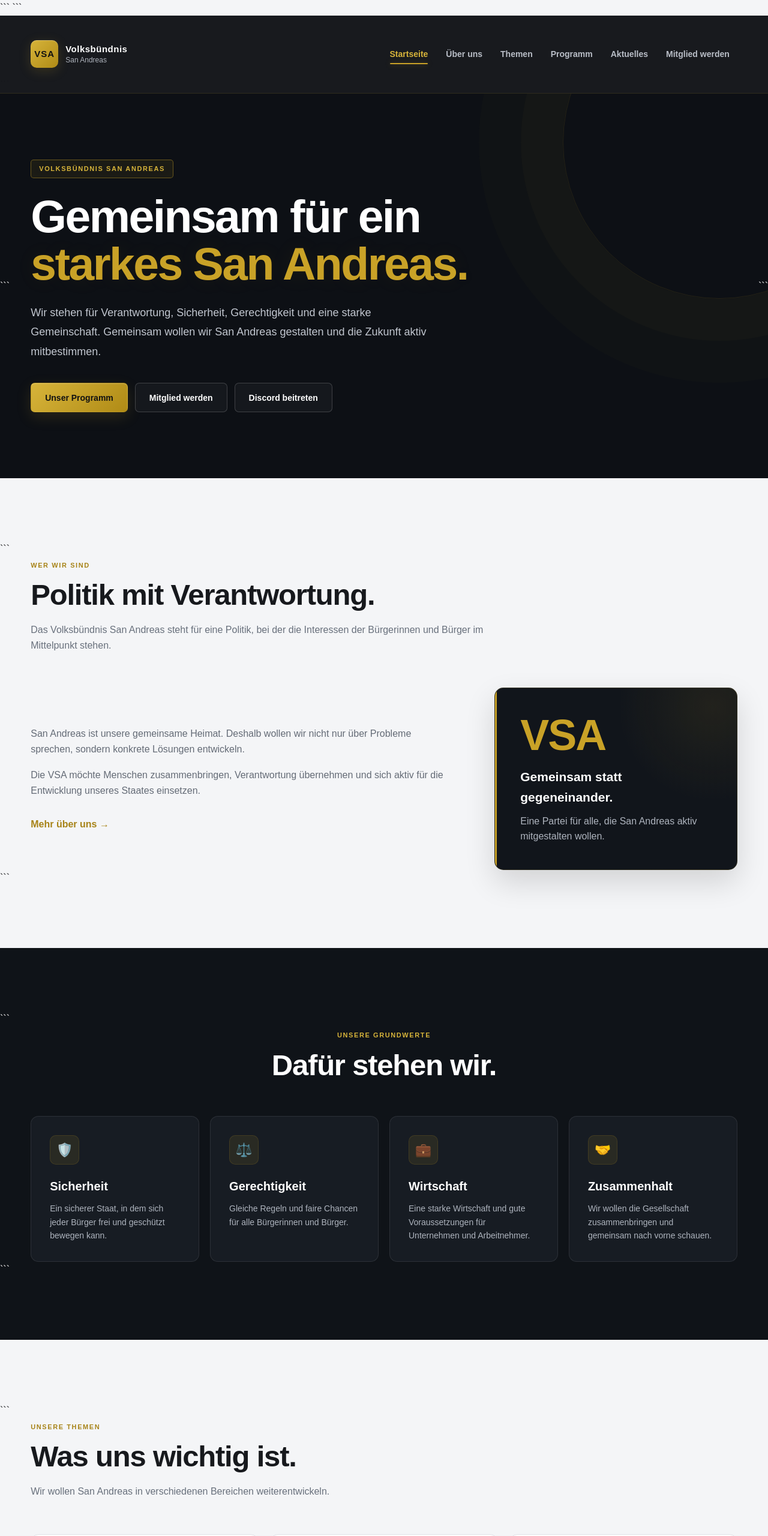
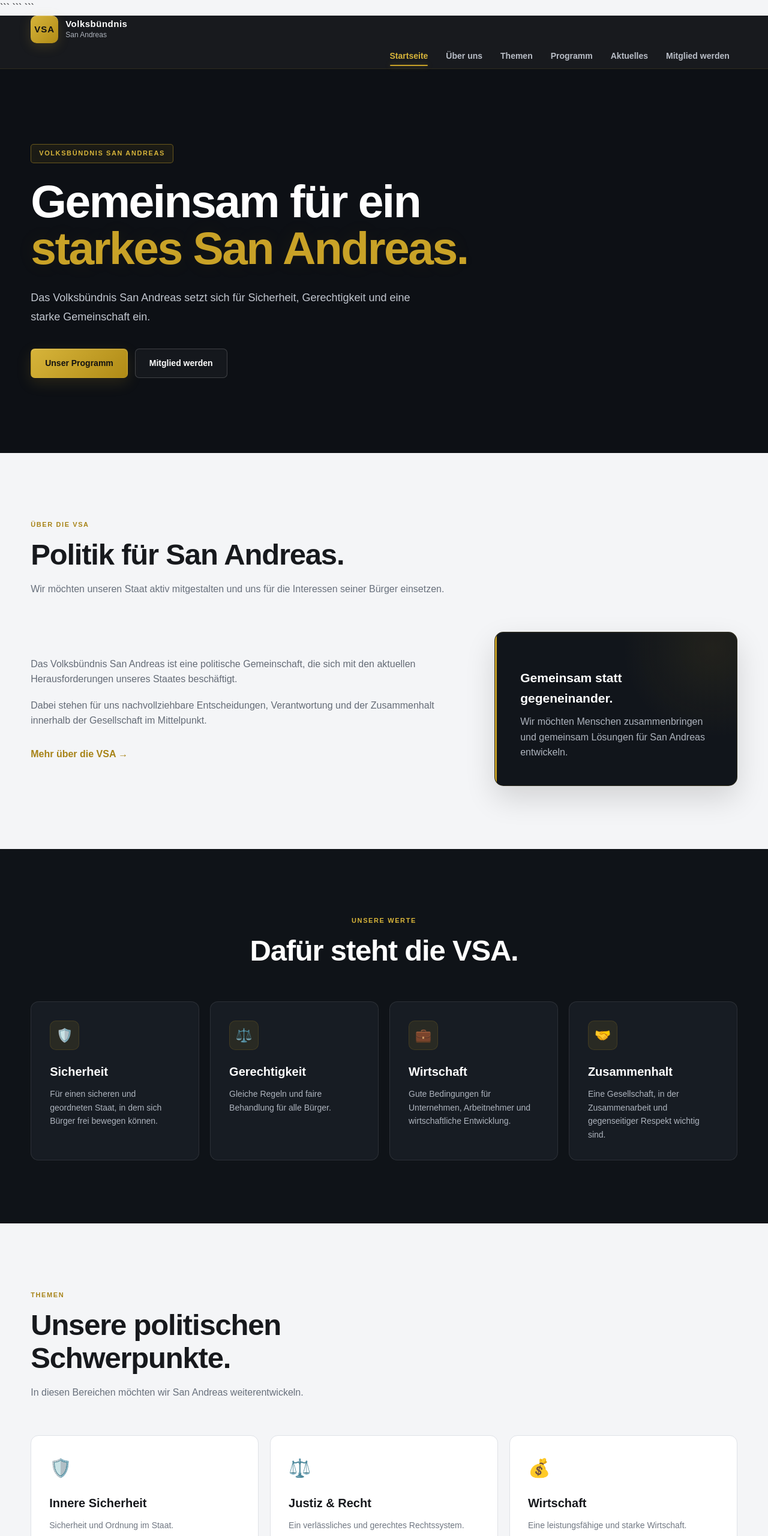
Before and after one commit to mikeslipko-commits/VSA-Website, a website: page index.html in a window 1280 px wide. Shown: the top 2560 px of the page at 60% size. Drawn offline with Linux system fonts and the light colour scheme.

Commit message:
Update index.html

````diff
--- a/index.html
+++ b/index.html
@@ -10,7 +10,7 @@
 
 <meta
     name="description"
-    content="Volksbündnis San Andreas – Gemeinsam für ein starkes San Andreas."
+    content="Offizielle Website des Volksbündnis San Andreas (VSA)."
 >
 
 <link rel="stylesheet" href="style.css">
@@ -20,26 +20,19 @@
 
 <body>
 
-<!-- NAVIGATION -->
-
+```
 <header class="navbar">
 
-```
-<div class="container nav-container">
+    <div class="container">
 
         <a href="index.html" class="logo">
-
-        <div class="logo-mark">
-            VSA
-        </div>
+            <div class="logo-mark">VSA</div>
 
             <div class="logo-name">
                 <strong>Volksbündnis</strong>
                 <span>San Andreas</span>
             </div>
-
         </a>
-
 
         <nav class="nav-links">
 
@@ -70,41 +63,32 @@
         </nav>
 
     </div>
-```
 
 </header>
 
+
 <main>
-
-<!-- HERO -->
 
     <section class="hero">
 
-```
-<div class="hero-background"></div>
-
-<div class="container hero-container">
+        <div class="container">
 
             <div class="hero-content">
 
-        <div class="badge">
+                <span class="badge">
                     VOLKSBÜNDNIS SAN ANDREAS
-        </div>
-
+                </span>
 
                 <h1>
                     Gemeinsam für ein
                     <span>starkes San Andreas.</span>
                 </h1>
 
-
                 <p>
-            Wir stehen für Verantwortung, Sicherheit,
-            Gerechtigkeit und eine starke Gemeinschaft.
-            Gemeinsam wollen wir San Andreas gestalten
-            und die Zukunft aktiv mitbestimmen.
+                    Das Volksbündnis San Andreas setzt sich
+                    für Sicherheit, Gerechtigkeit und eine
+                    starke Gemeinschaft ein.
                 </p>
-
 
                 <div class="hero-buttons">
 
@@ -122,45 +106,32 @@
                         Mitglied werden
                     </a>
 
-            <a
-                href="https://discord.gg/KZX3hNKxK"
-                class="button button-secondary"
-                target="_blank"
-                rel="noopener noreferrer"
-            >
-                Discord beitreten
-            </a>
+                </div>
 
             </div>
 
         </div>
 
-</div>
-```
-
     </section>
 
-<!-- ÜBER UNS -->
 
     <section class="section">
 
-```
         <div class="container">
 
             <div class="section-heading">
 
                 <span class="small-label">
-            WER WIR SIND
+                    ÜBER DIE VSA
                 </span>
 
                 <h2>
-            Politik mit Verantwortung.
+                    Politik für San Andreas.
                 </h2>
 
                 <p>
-            Das Volksbündnis San Andreas steht für eine
-            Politik, bei der die Interessen der Bürgerinnen
-            und Bürger im Mittelpunkt stehen.
+                    Wir möchten unseren Staat aktiv mitgestalten
+                    und uns für die Interessen seiner Bürger einsetzen.
                 </p>
 
             </div>
@@ -171,23 +142,22 @@
                 <div class="about-text">
 
                     <p>
-                San Andreas ist unsere gemeinsame Heimat.
-                Deshalb wollen wir nicht nur über Probleme
-                sprechen, sondern konkrete Lösungen
-                entwickeln.
+                        Das Volksbündnis San Andreas ist eine politische
+                        Gemeinschaft, die sich mit den aktuellen
+                        Herausforderungen unseres Staates beschäftigt.
                     </p>
 
                     <p>
-                Die VSA möchte Menschen zusammenbringen,
-                Verantwortung übernehmen und sich aktiv
-                für die Entwicklung unseres Staates einsetzen.
+                        Dabei stehen für uns nachvollziehbare Entscheidungen,
+                        Verantwortung und der Zusammenhalt innerhalb
+                        der Gesellschaft im Mittelpunkt.
                     </p>
 
                     <a
                         href="ueber-uns.html"
                         class="text-link"
                     >
-                Mehr über uns →
+                        Mehr über die VSA →
                     </a>
 
                 </div>
@@ -195,19 +165,13 @@
 
                 <div class="about-highlight">
 
-            <div class="highlight-number">
-                VSA
-            </div>
-
-            <div>
-
                     <strong>
                         Gemeinsam statt gegeneinander.
                     </strong>
 
                     <p>
-                    Eine Partei für alle,
-                    die San Andreas aktiv mitgestalten wollen.
+                        Wir möchten Menschen zusammenbringen und
+                        gemeinsam Lösungen für San Andreas entwickeln.
                     </p>
 
                 </div>
@@ -216,33 +180,27 @@
 
         </div>
 
-</div>
-```
-
     </section>
 
-<!-- GRUNDWERTE -->
 
     <section class="section section-dark">
 
-```
         <div class="container">
 
             <div class="section-heading centered">
 
                 <span class="small-label">
-            UNSERE GRUNDWERTE
+                    UNSERE WERTE
                 </span>
 
                 <h2>
-            Dafür stehen wir.
+                    Dafür steht die VSA.
                 </h2>
 
             </div>
 
 
             <div class="values-grid">
-
 
                 <article class="value-card">
 
@@ -255,9 +213,8 @@
                     </h3>
 
                     <p>
-                Ein sicherer Staat, in dem sich
-                jeder Bürger frei und geschützt
-                bewegen kann.
+                        Für einen sicheren und geordneten Staat,
+                        in dem sich Bürger frei bewegen können.
                     </p>
 
                 </article>
@@ -274,8 +231,8 @@
                     </h3>
 
                     <p>
-                Gleiche Regeln und faire Chancen
-                für alle Bürgerinnen und Bürger.
+                        Gleiche Regeln und faire Behandlung
+                        für alle Bürger.
                     </p>
 
                 </article>
@@ -292,9 +249,8 @@
                     </h3>
 
                     <p>
-                Eine starke Wirtschaft und gute
-                Voraussetzungen für Unternehmen
-                und Arbeitnehmer.
+                        Gute Bedingungen für Unternehmen,
+                        Arbeitnehmer und wirtschaftliche Entwicklung.
                     </p>
 
                 </article>
@@ -311,41 +267,36 @@
                     </h3>
 
                     <p>
-                Wir wollen die Gesellschaft
-                zusammenbringen und gemeinsam
-                nach vorne schauen.
+                        Eine Gesellschaft, in der Zusammenarbeit
+                        und gegenseitiger Respekt wichtig sind.
                     </p>
 
                 </article>
 
+            </div>
 
         </div>
 
-</div>
-```
-
     </section>
 
-<!-- THEMEN -->
 
     <section class="section">
 
-```
         <div class="container">
 
             <div class="section-heading">
 
                 <span class="small-label">
-            UNSERE THEMEN
+                    THEMEN
                 </span>
 
                 <h2>
-            Was uns wichtig ist.
+                    Unsere politischen Schwerpunkte.
                 </h2>
 
                 <p>
-            Wir wollen San Andreas in verschiedenen
-            Bereichen weiterentwickeln.
+                    In diesen Bereichen möchten wir San Andreas
+                    weiterentwickeln.
                 </p>
 
             </div>
@@ -353,11 +304,7 @@
 
             <div class="topics-grid">
 
-
-        <a
-            href="themen.html"
-            class="topic-card"
-        >
+                <a href="themen.html" class="topic-card">
 
                     <span class="topic-icon">
                         🛡️
@@ -368,8 +315,7 @@
                     </h3>
 
                     <p>
-                Sicherheit und Ordnung
-                im gesamten Staat.
+                        Sicherheit und Ordnung im Staat.
                     </p>
 
                     <span class="topic-arrow">
@@ -379,10 +325,7 @@
                 </a>
 
 
-        <a
-            href="themen.html"
-            class="topic-card"
-        >
+                <a href="themen.html" class="topic-card">
 
                     <span class="topic-icon">
                         ⚖️
@@ -393,8 +336,7 @@
                     </h3>
 
                     <p>
-                Ein funktionierendes und
-                gerechtes Rechtssystem.
+                        Ein verlässliches und gerechtes Rechtssystem.
                     </p>
 
                     <span class="topic-arrow">
@@ -404,10 +346,7 @@
                 </a>
 
 
-        <a
-            href="themen.html"
-            class="topic-card"
-        >
+                <a href="themen.html" class="topic-card">
 
                     <span class="topic-icon">
                         💰
@@ -418,8 +357,7 @@
                     </h3>
 
                     <p>
-                Starke Unternehmen und
-                eine leistungsfähige Wirtschaft.
+                        Eine leistungsfähige und starke Wirtschaft.
                     </p>
 
                     <span class="topic-arrow">
@@ -429,10 +367,7 @@
                 </a>
 
 
-        <a
-            href="themen.html"
-            class="topic-card"
-        >
+                <a href="themen.html" class="topic-card">
 
                     <span class="topic-icon">
                         👷
@@ -443,8 +378,7 @@
                     </h3>
 
                     <p>
-                Faire Bedingungen und
-                attraktive Arbeitsplätze.
+                        Faire Arbeitsbedingungen und Chancen.
                     </p>
 
                     <span class="topic-arrow">
@@ -454,10 +388,7 @@
                 </a>
 
 
-        <a
-            href="themen.html"
-            class="topic-card"
-        >
+                <a href="themen.html" class="topic-card">
 
                     <span class="topic-icon">
                         🏥
@@ -468,8 +399,7 @@
                     </h3>
 
                     <p>
-                Eine zuverlässige medizinische
-                Versorgung für alle.
+                        Eine zuverlässige medizinische Versorgung.
                     </p>
 
                     <span class="topic-arrow">
@@ -479,10 +409,7 @@
                 </a>
 
 
-        <a
-            href="themen.html"
-            class="topic-card"
-        >
+                <a href="themen.html" class="topic-card">
 
                     <span class="topic-icon">
                         🏛️
@@ -493,8 +420,7 @@
                     </h3>
 
                     <p>
-                Moderne und effiziente
-                staatliche Strukturen.
+                        Moderne und funktionierende Strukturen.
                     </p>
 
                     <span class="topic-arrow">
@@ -502,7 +428,6 @@
                     </span>
 
                 </a>
-
 
             </div>
 
@@ -513,21 +438,18 @@
                     href="themen.html"
                     class="button button-secondary"
                 >
-            Alle Themen ansehen →
+                    Alle Themen ansehen
                 </a>
 
             </div>
 
         </div>
-```
 
     </section>
 
-<!-- PROGRAMM -->
 
     <section class="section program-section">
 
-```
         <div class="container">
 
             <div class="program-box">
@@ -535,21 +457,19 @@
                 <div>
 
                     <span class="small-label">
-                UNSER PROGRAMM
+                        PROGRAMM
                     </span>
 
                     <h2>
-                Ideen statt leere Versprechen.
+                        Unsere Vorstellungen für San Andreas.
                     </h2>
 
                     <p>
-                Erfahre mehr über unsere politischen
-                Ziele und unsere Vorstellungen für
-                die Zukunft von San Andreas.
+                        Im politischen Programm der VSA findest du
+                        unsere konkreten Ziele und Positionen.
                     </p>
 
                 </div>
-
 
                 <a
                     href="programm.html"
@@ -561,15 +481,12 @@
             </div>
 
         </div>
-```
 
     </section>
 
-<!-- AKTUELLES -->
 
     <section class="section">
 
-```
         <div class="container">
 
             <div class="section-heading centered">
@@ -579,13 +496,12 @@
                 </span>
 
                 <h2>
-            Neuigkeiten aus dem VSA.
+                    Neuigkeiten der VSA.
                 </h2>
 
                 <p>
-            Informiere dich über aktuelle Entwicklungen,
-            Ankündigungen und Neuigkeiten des
-            Volksbündnis San Andreas.
+                    Hier informieren wir über aktuelle Entwicklungen,
+                    Veranstaltungen und Entscheidungen.
                 </p>
 
             </div>
@@ -597,41 +513,36 @@
                     href="aktuelles.html"
                     class="button button-primary"
                 >
-            Aktuelle Meldungen ansehen →
+                    Aktuelles ansehen →
                 </a>
 
             </div>
 
         </div>
-```
 
     </section>
 
-<!-- DISCORD -->
 
     <section class="section section-dark">
 
-```
         <div class="container">
 
             <div class="program-box">
 
                 <div>
 
-            <span class="badge">
-                UNSERE COMMUNITY
+                    <span class="small-label">
+                        GEMEINSCHAFT
                     </span>
 
                     <h2>
-                Werde Teil unserer Gemeinschaft.
+                        Austausch und Informationen.
                     </h2>
 
                     <p>
-                Du hast Fragen, möchtest dich austauschen
-                oder mehr über das Volksbündnis San Andreas
-                erfahren? Besuche unseren Discord-Server
-                und komm direkt mit unserer Gemeinschaft
-                in Kontakt.
+                        Auf unserem Discord kannst du Fragen stellen,
+                        dich mit anderen austauschen und mehr über
+                        die VSA erfahren.
                     </p>
 
                 </div>
@@ -649,15 +560,12 @@
             </div>
 
         </div>
-```
 
     </section>
 
-<!-- MITGLIED WERDEN -->
 
     <section class="membership-section">
 
-```
         <div class="container">
 
             <div class="membership-box">
@@ -665,24 +573,24 @@
                 <div class="membership-content">
 
                     <span class="small-label">
-                MACH MIT
+                        MITMACHEN
                     </span>
 
                     <h2>
-                Deine Stimme zählt.
+                        Du möchtest dich einbringen?
                     </h2>
 
                     <p>
-                Du möchtest dich aktiv einbringen
-                und gemeinsam mit uns an der Zukunft
-                von San Andreas arbeiten?
+                        Wenn du die VSA unterstützen und aktiv
+                        an unserer politischen Arbeit teilnehmen
+                        möchtest, kannst du Mitglied werden.
                     </p>
 
                     <a
                         href="mitglied-werden.html"
                         class="button button-primary"
                     >
-                Jetzt Mitglied werden →
+                        Mitglied werden →
                     </a>
 
                 </div>
@@ -690,19 +598,15 @@
             </div>
 
         </div>
-```
 
     </section>
 
 </main>
 
-<!-- FOOTER -->
 
 <footer class="footer">
 
-```
     <div class="container footer-container">
-
 
         <div class="footer-brand">
 
@@ -720,8 +624,7 @@
             </a>
 
             <p>
-            Gemeinsam für ein starkes,
-            sicheres und gerechtes San Andreas.
+                Volksbündnis San Andreas
             </p>
 
         </div>
@@ -780,7 +683,6 @@
 
         </div>
 
-
     </div>
 
 
@@ -791,15 +693,16 @@
         </span>
 
         <span>
-        RP-Partei · Grand RP
+            RP-Partei · Grand RP DE03
         </span>
 
     </div>
-```
 
 </footer>
 
+
 <script src="script.js"></script>
+```
 
 </body>
 </html>
````
Lines whose indentation alone changed are shown as unchanged.
